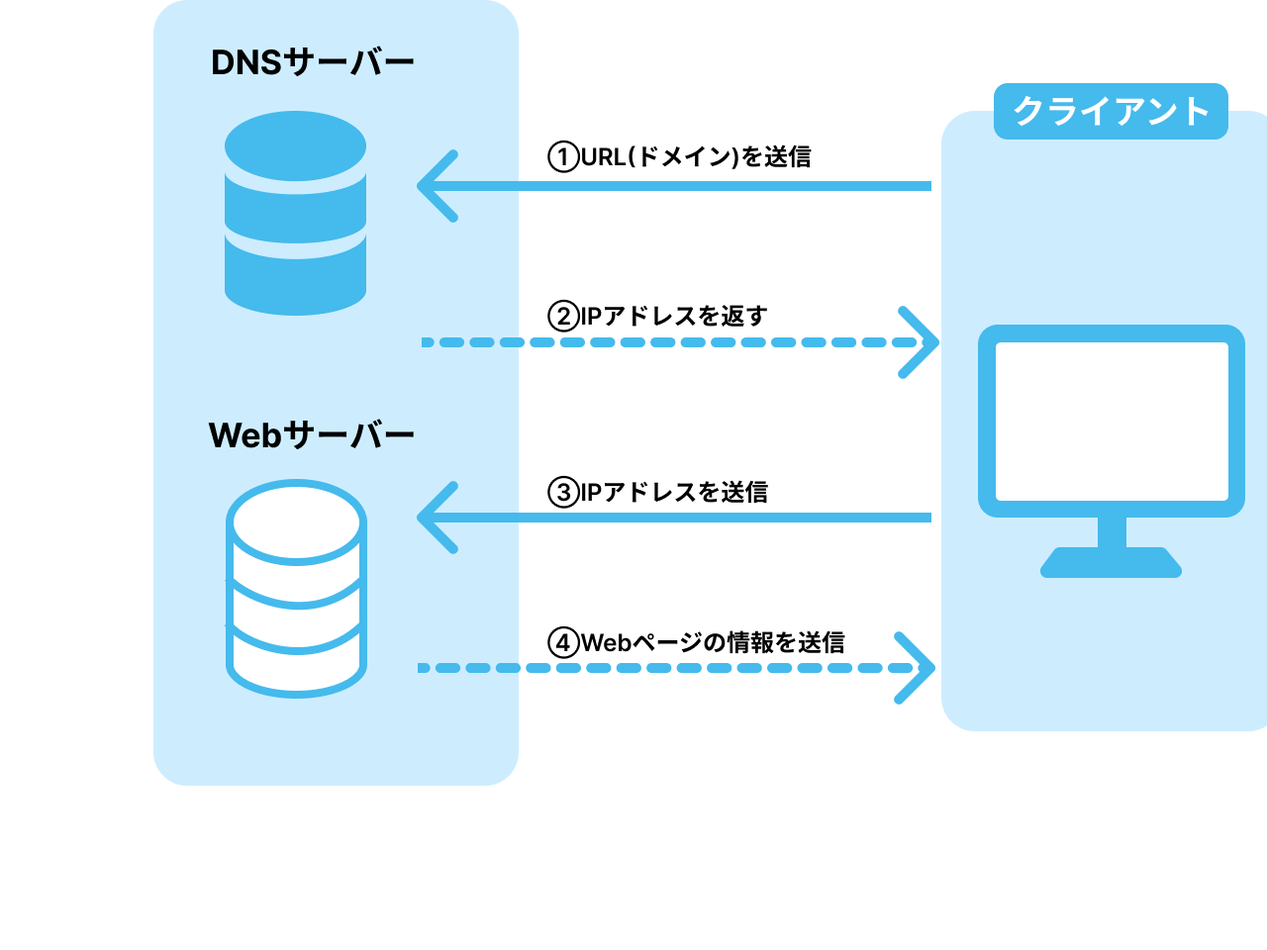
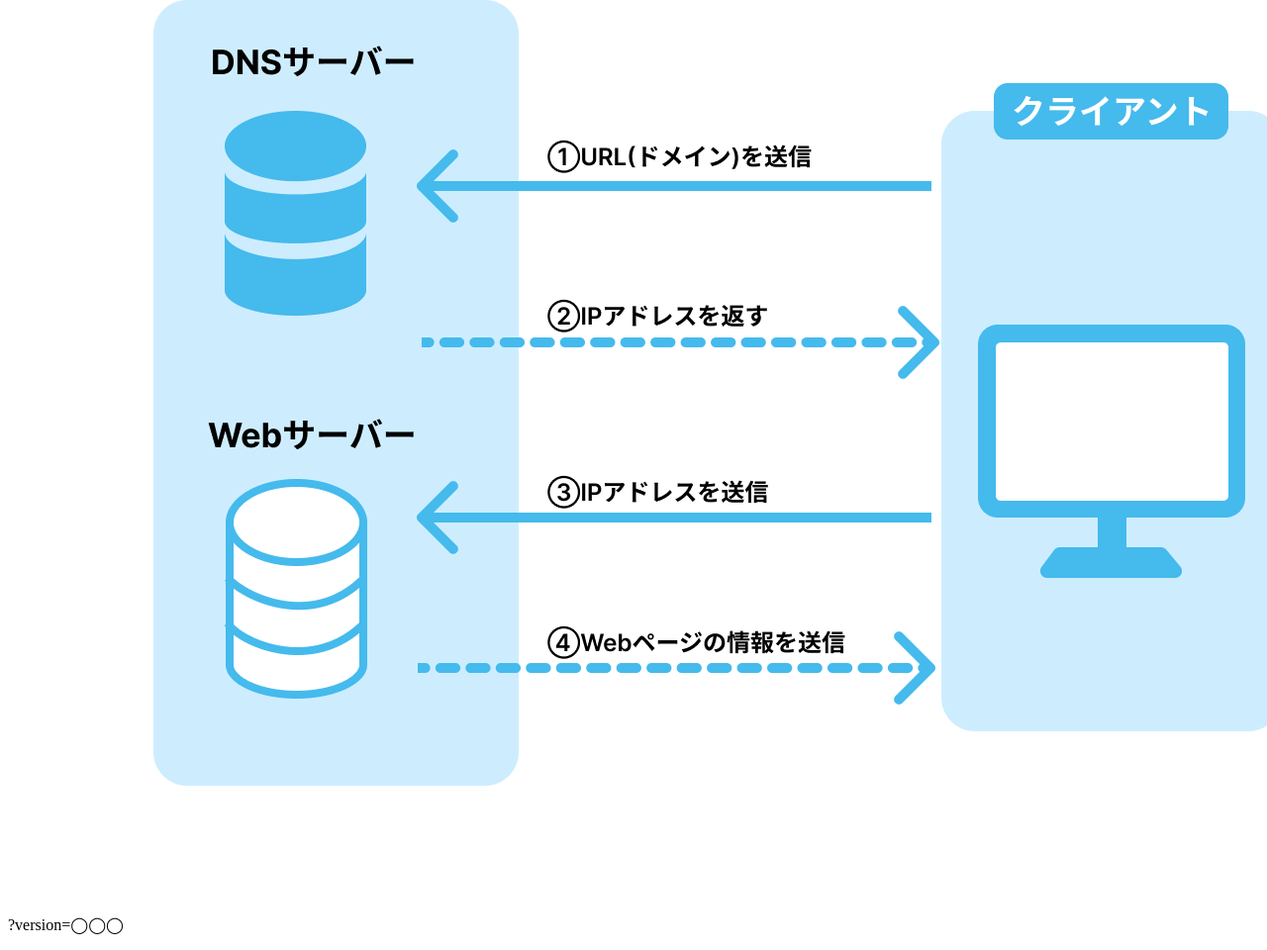
Before and after one commit to RAMUuuu02/vol2, a plain HTML site: page index.html in a window 1280 px wide. Shown: the part 221-1181 px from the top of the page at 99% size. Before the commit the page ends 1138 px from the top, so only its background shows below. Drawn offline with Linux system fonts and the light colour scheme.

Commit message:
Update index.html

```diff
--- a/index.html
+++ b/index.html
@@ -1,5 +1,4 @@
 <h1>hello!</h1>
-
 <p>Webサイトが表示されるまでの流れ〜WebサーバーDNSサーバーまで〜</p>
-
 <img src="i2024029_kojima.png">
+<p>?version=◯◯◯</p>
```
